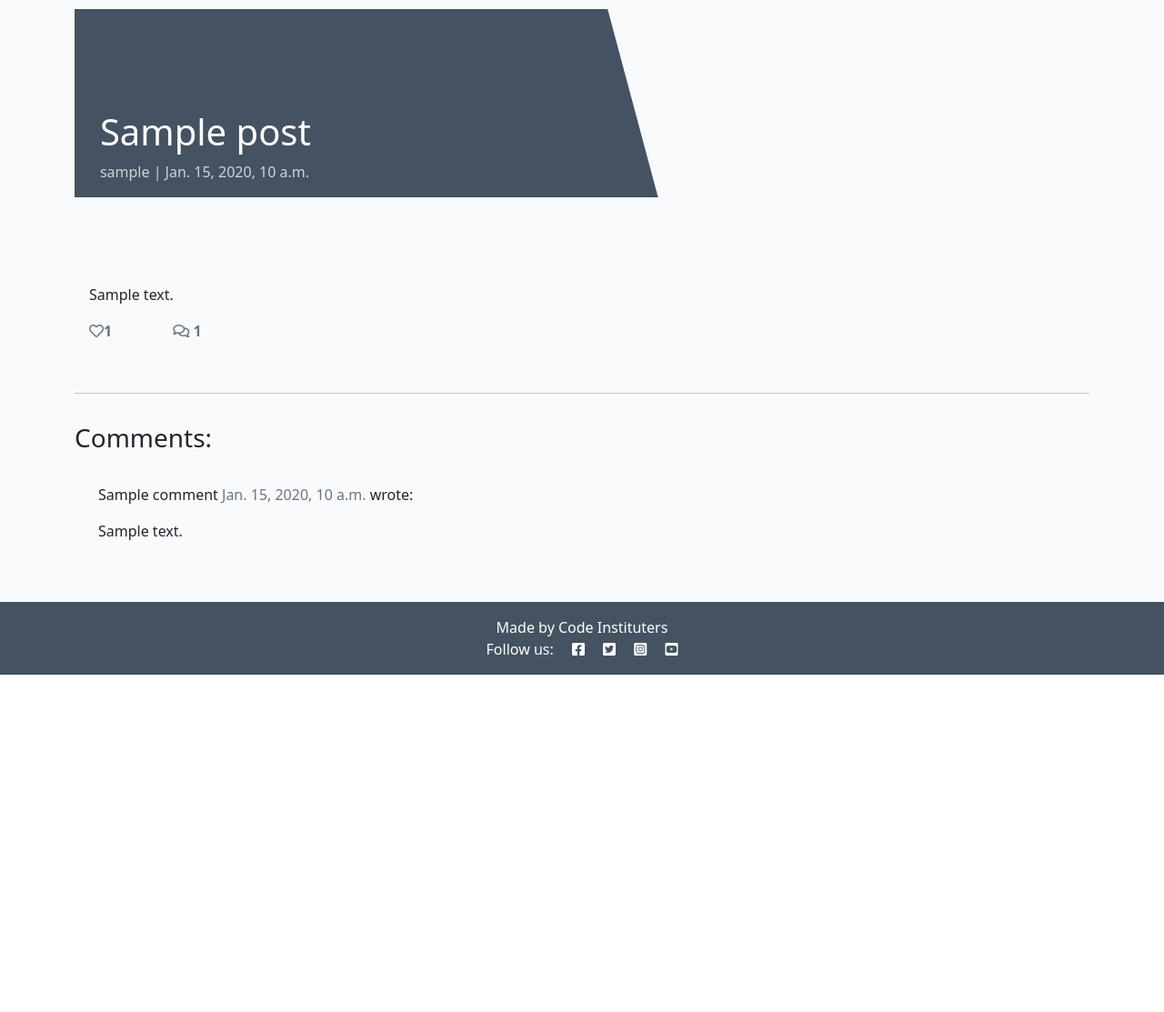
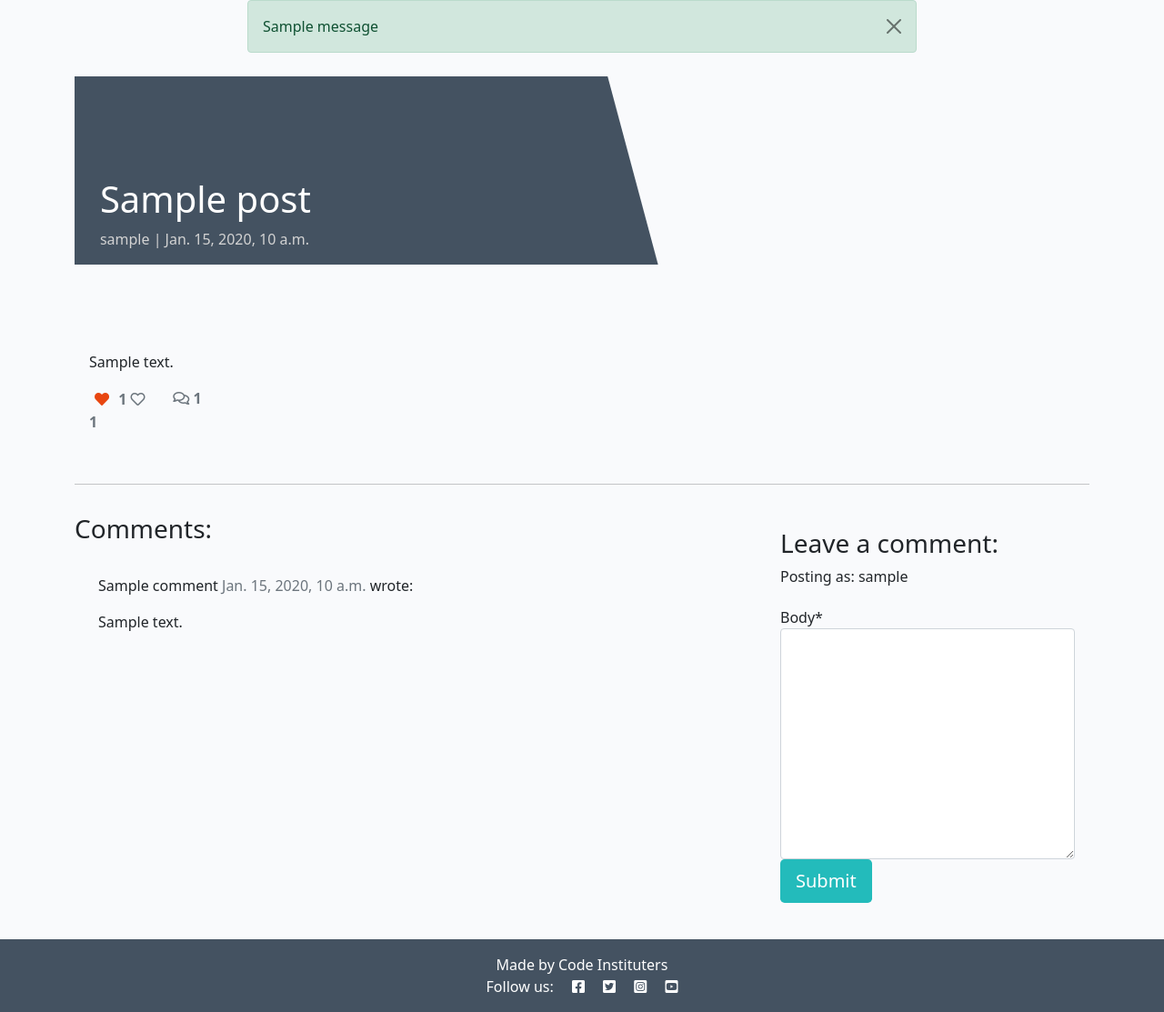
Before and after one commit to DevFabrizio/Django-Blog, a Django app: a page that uses templates/base.html in a window 1280 px wide. Shown: the part 60-1173 px from the top of the page at 91% size. Before the commit the page ends 802 px from the top, so only its background shows below. Run offline with Django 3.2, Linux system fonts and the light colour scheme; a user stored in the database is signed in; tables that the repository leaves empty hold one stand-in row (values such as "Sample post"); one stand-in notice (Sample message) is shown; some libraries are stand-ins or nearby versions.

Commit message:
add like/unlike functionality, add alert message

```diff
--- /dev/null
+++ b/blog/forms.py
@@ -0,0 +1,9 @@
+from .models import Comment
+from django import forms
+
+
+class CommentForm(forms.ModelForm):
+
+    class Meta:
+        model = Comment
+        fields = ('body',)
--- a/blog/urls.py
+++ b/blog/urls.py
@@ -4,4 +4,5 @@ from django.urls import path
 urlpatterns = [
     path('', views.PostList.as_view(), name='home'),
     path('<slug:slug>/', views.PostDetail.as_view(), name='post_detail'),
+    path('like/<slug:slug>/', views.PostLike.as_view(), name='post_like'),
 ]
--- a/blog/views.py
+++ b/blog/views.py
@@ -1,6 +1,8 @@
-from django.shortcuts import render, get_object_or_404
+from django.shortcuts import render, get_object_or_404, reverse
 from django.views import generic, View
+from django.http import HttpResponseRedirect
 from .models import Post
+from .forms import CommentForm
 # Create your views here.
 
 
@@ -27,6 +29,51 @@ class PostDetail(View):
             {
                 'post': post,
                 'comments': comments,
-                'liked': liked
+                'commented': False,
+                'liked': liked,
+                'comment_form': CommentForm()
             },
         )
+
+    def post(self, request, slug, *args, **kwargs):
+        queryset = Post.objects.filter(status=1)
+        post = get_object_or_404(queryset, slug=slug)
+        comments = post.comments.filter(approved=True).order_by('created_on')
+        liked = False
+        if post.likes.filter(id=self.request.user.id).exists():
+            liked = True
+
+        comment_form = CommentForm(data=request.POST)
+        if comment_form.is_valid():
+            comment_form.instance.email = request.user.email
+            comment_form.instance.name = request.user.username
+            comment = comment_form.save(commit=False)
+            comment.post = post
+            comment.save()
+        else:
+            comment_form = CommentForm()
+
+        return render(
+            request,
+            'post_detail.html',
+            {
+                'post': post,
+                'comments': comments,
+                'commented': True,
+                'liked': liked,
+                'comment_form': CommentForm()
+            },
+        )
+
+
+class PostLike(View):
+
+    def post(self, request, slug):
+        post = get_object_or_404(Post, slug=slug)
+
+        if post.likes.filter(id=request.user.id).exists():
+            post.likes.remove(request.user)
+        else:
+            post.likes.add(request.user)
+
+        return HttpResponseRedirect(reverse('post_detail', args=[slug]))
--- a/requirements.txt
+++ b/requirements.txt
@@ -4,6 +4,7 @@ dj-database-url==0.5.0
 dj3-cloudinary-storage==0.0.6
 Django==3.2.19
 django-allauth==0.54.0
+django-crispy-forms==1.14.0
 django-summernote==0.8.20.0
 gunicorn==20.1.0
 oauthlib==3.2.2
--- a/templates/base.html
+++ b/templates/base.html
@@ -57,6 +57,19 @@
         </div>
     </nav>
 
+    <div class="container">
+        <div class="row">
+            <div class="col-md-8 offset-md-2">
+                {% for message in messages %}
+                    <div class="alert {{ message.tags }} alert-dismissible fade show" id="msg" role="alert">
+                        {{ message | safe }}
+                        <button type="button" class="btn btn-close" data-bs-dismiss="alert" aria-label="Close"></button>
+                    </div>
+                {% endfor %}
+            </div>
+        </div>
+    </div>
+
     <main class="flex-shrink-0 main-bg">
         {% block content %}
         <!-- Content Goes here -->
--- a/templates/post_detail.html
+++ b/templates/post_detail.html
@@ -1,4 +1,6 @@
 {% extends 'base.html' %} {% block content %}
+
+{% load crispy_forms_tags %}
 
 <div class="masthead">
     <div class="container">
@@ -33,6 +35,23 @@
                 <div class="row">
 
                     <div class="col-1">
+                        <strong>
+                            {% if user.is_authenticated %}
+                                <form action="{% url 'post_like' post.slug %}" method="POST" class="d-inline">
+                                    {% csrf_token %}
+                                    {% if liked %}
+                                    <button type="submit" name="blogpost_id" value="{{post.slug}}" class="btn-like"><i class="fas fa-heart"></i></button>
+
+                                    {% else %}
+                                    <button type="submit" name="blogpost_id" value="{{post.slug}}" class="btn-like"><i class="far fa-heart"></i></button>
+                                    {% endif %}
+
+                                </form>
+                            {% else %}
+                                <span class="text-secondary"><i class="far fa-heart"></i></span>
+                            {% endif %}
+                            <span class="text-secondary">{{ post.number_of_likes }}</span>
+                        </strong>
                         <!-- The number of likes goes before the closing strong tag -->
                         <strong class="text-secondary"><i class="far fa-heart"></i>{{ post.number_of_likes }}</strong>
                     </div>
@@ -78,6 +97,22 @@
         <div class="col-md-4 card mb-4  mt-3 ">
             <div class="card-body">
                 <!-- For later -->
+                {% if commented %}
+                <div class="alert alert-success" role="alert">
+                    Your comment is awaiting approval
+                </div>
+                {% else %}
+                {% if user.is_authenticated %}
+
+                <h3>Leave a comment:</h3>
+                <p>Posting as: {{ user.username }}</p>
+                <form method="post" style="margin-top: 1.3em;">
+                    {{ comment_form | crispy }}
+                    {% csrf_token %}
+                    <button type="submit" class="btn btn-signup btn-lg">Submit</button>
+                </form>
+                {% endif %}
+                {% endif %}
             </div>
         </div>
     </div>
```
Also changed, not shown: codestar/settings.py (+11 -0 lines).
